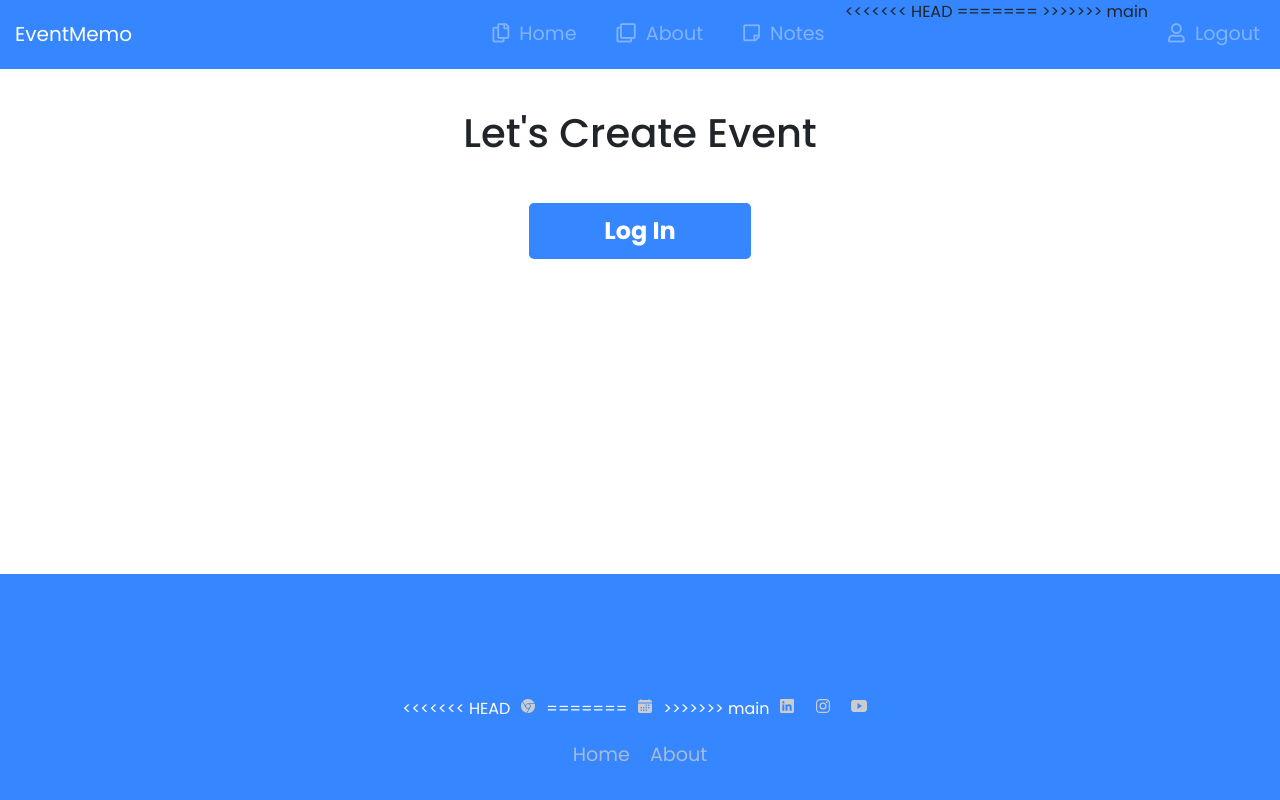
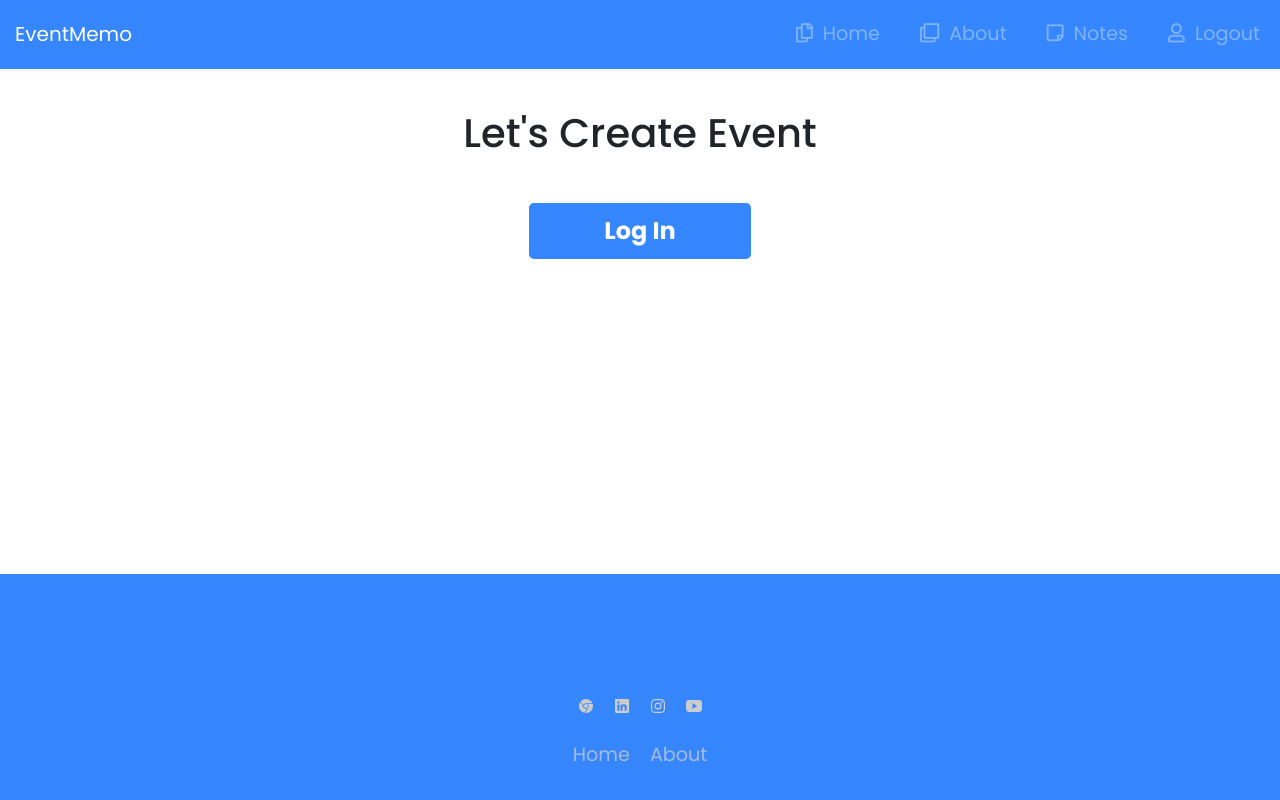
Before and after one commit to Bryse88/SEO-Project, a Flask app: page / in a window 1280 px wide. Run offline with Flask 3, Linux system fonts and the light colour scheme; some libraries are stand-ins or nearby versions.

Commit message:
Updating

```diff
--- a/templates/layout.html
+++ b/templates/layout.html
@@ -31,12 +31,6 @@
                     <li class="nav-item">
                         <a class="nav-link" href="{{ url_for('notes') }}"><i class="far fa-sticky-note"></i>Notes</a>
                     </li>
-<<<<<<< HEAD
-=======
-                    <!-- <li class="nav-item">
-                        <a class="nav-link" href="{{ url_for('create_event_form') }}"><i class="far fa-calendar-alt"></i>Create Event</a>
-                    </li> -->
->>>>>>> main
                     <li class="nav-item">
                         <a class="nav-link" href="{{ url_for('logout') }}"><i class="far fa-user"></i>Logout</a>
                     </li>
@@ -57,12 +51,7 @@
             <div class="wave" id="wave4"></div>
         </div>
         <ul class="social_icon">
-<<<<<<< HEAD
             <li><a href="https://calendar.google.com/calendar/u/0/r"><ion-icon name="logo-chrome"></ion-icon></a></li>
-=======
-            <li><a href="https://calendar.google.com/calendar/u/0/r"><ion-icon name="Calendar"></ion-icon></a></li>
-
->>>>>>> main
             <li><a href="https://www.linkedin.com/school/seousa/"><ion-icon name="logo-linkedin"></ion-icon></a></li>
             <!-- <li><a href="https://en.wikipedia.org/wiki/Trollface#/media/File:Trollface_non-free.png"><ion-icon name="Twitter"></ion-icon></a></li> -->
             <li><a href="https://en.wikipedia.org/wiki/Trollface#/media/File:Trollface_non-free.png"><ion-icon name="logo-instagram"></ion-icon></a></li>
```
Also changed, not shown: templates/notes.html (+0 -11 lines).
